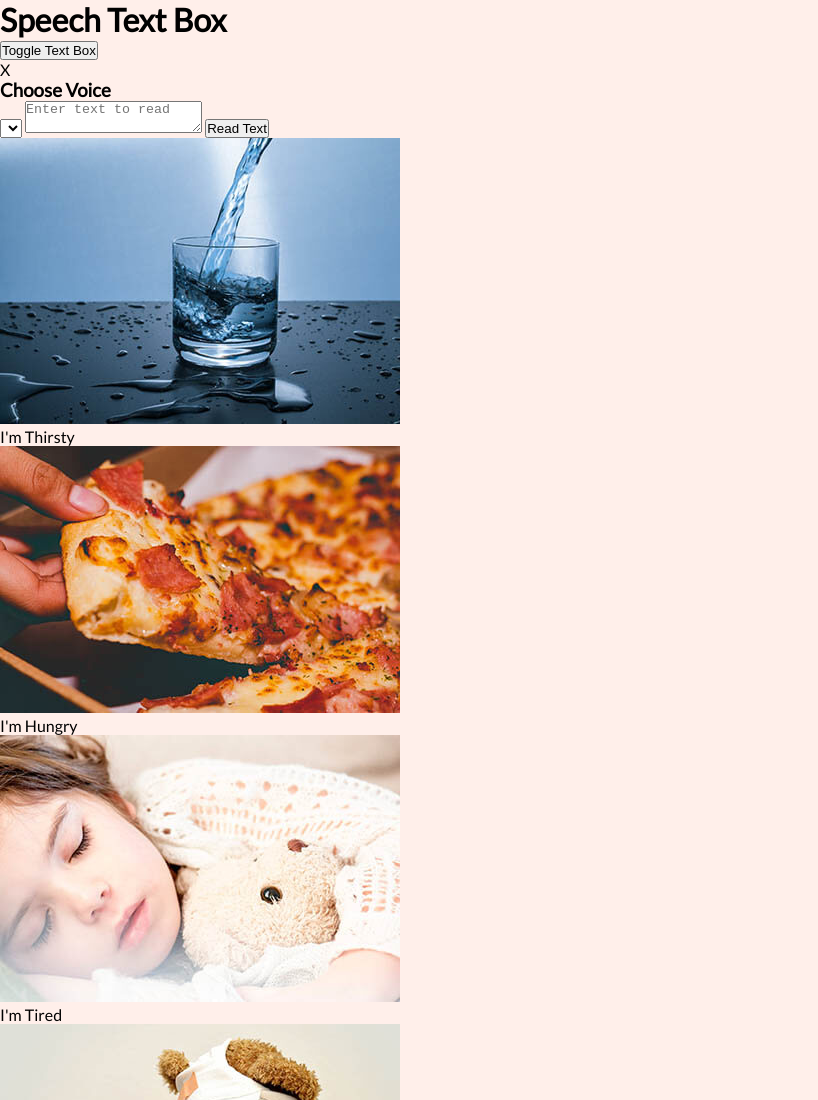
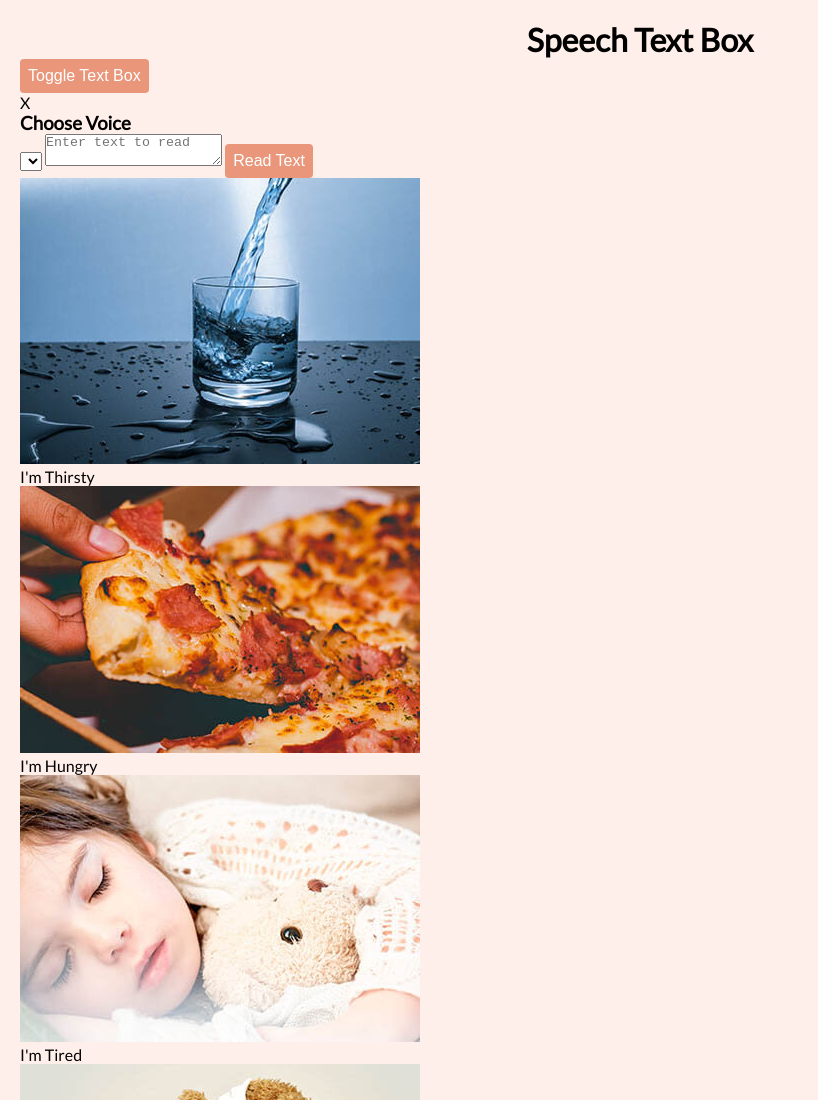
Before and after one commit to mandegar20/Speech-Text-Reader, a plain HTML site: page index.html in a window 1280 px wide. Shown: the top 1100 px of the page, without its empty margins (0-818 px from the left). Drawn offline with Linux system fonts and the light colour scheme.

Commit message:
css start

```diff
--- a/style.css
+++ b/style.css
@@ -12,3 +12,29 @@ body {
   min-height: 100vh;
   margin: 0;
 }
+h1 {
+  text-align: center;
+}
+
+.container {
+  margin: auto;
+  padding: 20px;
+}
+.btn {
+  cursor: pointer;
+  background-color: darksalmon;
+  border: 0;
+  border-radius: 4px;
+  color: #fff;
+  font-size: 16px;
+  padding: 8px;
+}
+
+.btn:active {
+  transform: scale(0.98);
+}
+
+.btn:focus,
+select:focus {
+  outline: 0;
+}
```
